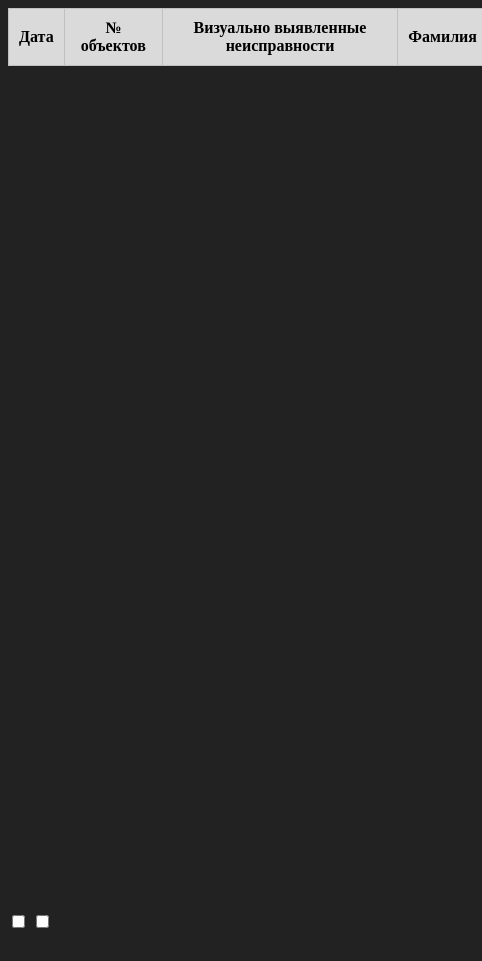
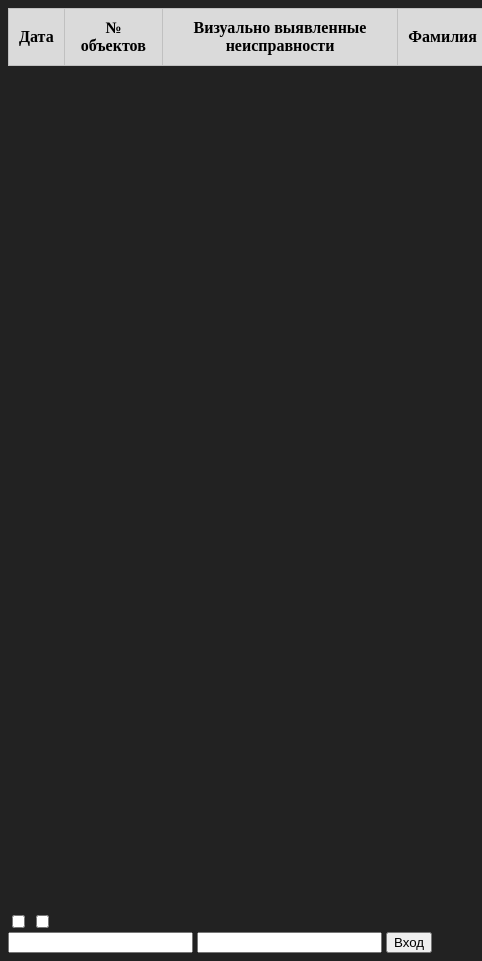
Before and after one commit to jsore1/projectMast, a website built with webpack: page index.html in a window 1280 px wide. Shown: the full height of the page, 0-482 px from the left. Before the commit the page ends 940 px from the top, so only its background shows below. Built offline with nearby package versions, Linux system fonts and the light colour scheme; files whose address does not match are found by name.

Commit message:
добавил окно авторизации

```diff
--- a/index.html
+++ b/index.html
@@ -45,6 +45,14 @@
     <div class="loader">
         <div class="loader__spinner"></div>
     </div>
+    <div class="auth-window">
+        <div class="auth-window__content">
+            <div class="auth-window__title"></div>
+            <input class="auth-window__login-input" type="text">
+            <input class="auth-window__password-input" type="password">
+            <button class="auth-window__button">Вход</button>
+        </div>
+    </div>
     <script src="js/bundle.js"></script>
 </body>
 </html>
```
